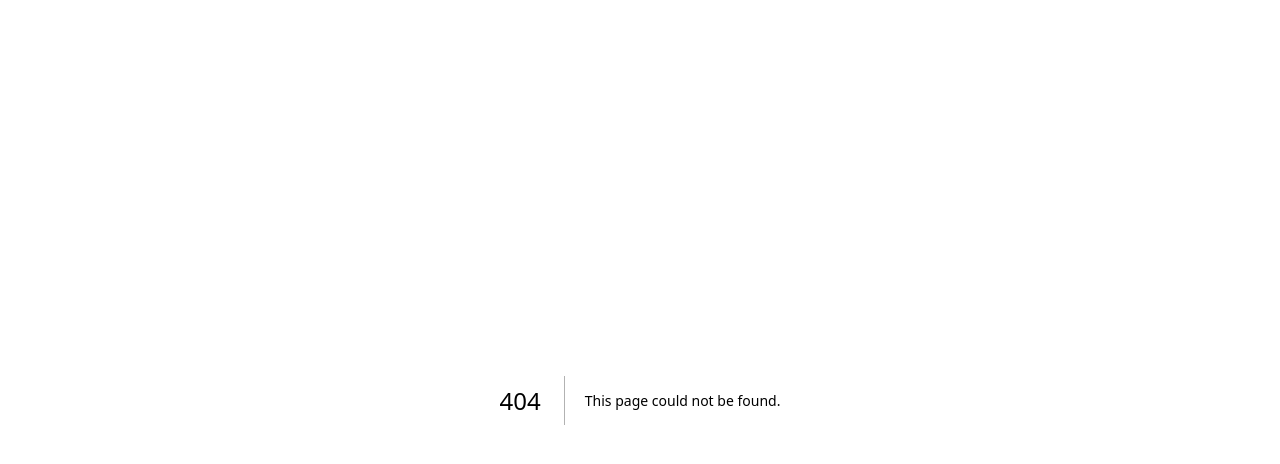
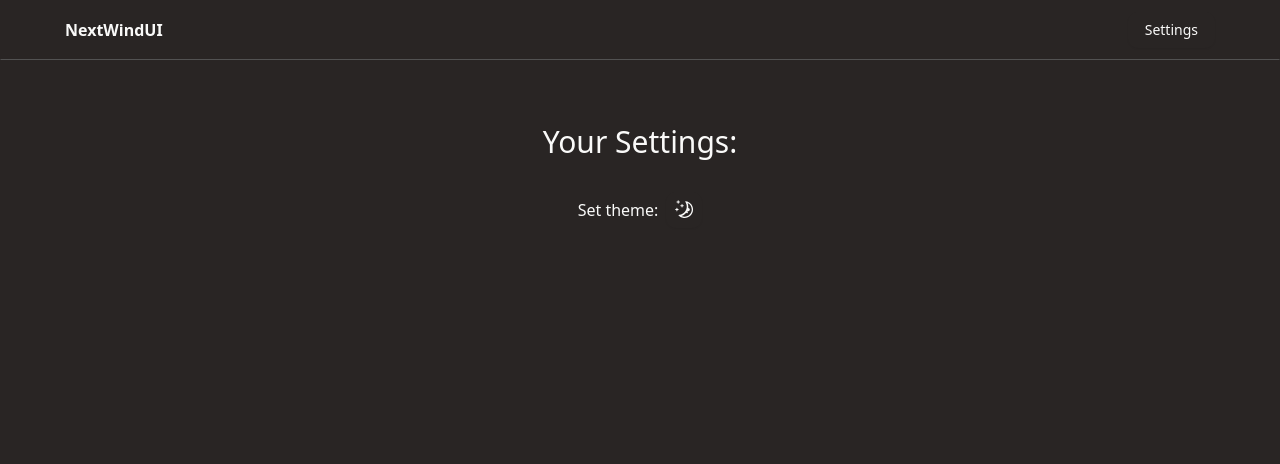
Before and after one commit to nagyb3/nextwindui, a Next.js app: page /settings in a window 1280 px wide. Before the commit this address had no page. Shown: the top 464 px of the page. Built offline with nearby package versions, Linux system fonts and the light colour scheme.

Commit message:
refactor navbar to separate component and add Settings page

```diff
--- a/app/page.tsx
+++ b/app/page.tsx
@@ -1,46 +1,15 @@
 "use client";
 
 import * as React from "react";
-import { Button } from "@/components/ui/button";
-import {
-  DropdownMenu,
-  DropdownMenuContent,
-  DropdownMenuItem,
-  DropdownMenuTrigger,
-} from "@/components/ui/dropdown-menu";
 import { useTheme } from "next-themes";
-import { MoonIcon, SunIcon } from "@radix-ui/react-icons";
+import Navbar from "@/components/navbar";
 
 export default function Home() {
   const { setTheme } = useTheme();
 
   return (
     <div className="min-h-[100vh]">
-      <nav className="h-[60px] border-b-neutral-600 border px-16 flex items-center justify-between">
-        <p className="font-semibold">NextWindUI</p>
-        <div>
-          <DropdownMenu>
-            <DropdownMenuTrigger asChild>
-              <Button variant="outline" size="icon">
-                <SunIcon className="h-[1.2rem] w-[1.2rem] rotate-0 scale-100 transition-all dark:-rotate-90 dark:scale-0" />
-                <MoonIcon className="absolute h-[1.2rem] w-[1.2rem] rotate-90 scale-0 transition-all dark:rotate-0 dark:scale-100" />
-                <span className="sr-only">Toggle theme</span>
-              </Button>
-            </DropdownMenuTrigger>
-            <DropdownMenuContent align="end">
-              <DropdownMenuItem onClick={() => setTheme("light")}>
-                Light
-              </DropdownMenuItem>
-              <DropdownMenuItem onClick={() => setTheme("dark")}>
-                Dark
-              </DropdownMenuItem>
-              <DropdownMenuItem onClick={() => setTheme("system")}>
-                System
-              </DropdownMenuItem>
-            </DropdownMenuContent>
-          </DropdownMenu>
-        </div>
-      </nav>
+      <Navbar></Navbar>
       <div className="flex justify-center gap-y-16 flex-col items-center min-h-[calc(100vh-60px)]">
         <h1 className="text-6xl hover:underline font-semibold">
           Welcome to NextWindUI!
@@ -56,10 +25,11 @@ export default function Home() {
           </a>
         </h2>
         <p className="mt-8 max-w-[500px] text-center">
-          Lorem ipsum dolor sit amet, consectetur adipisicing elit. Accusantium,
-          perferendis. Lorem ipsum dolor, sit amet consectetur adipisicing elit.
-          Ratione, ducimus?
+          Lorem ipsum dolor sit amet consectetur adipisicing elit. Culpa in
+          natus ullam, accusantium nobis itaque quisquam architecto obcaecati
+          quo nihil!
         </p>
+        <section></section>
       </div>
     </div>
   );
--- /dev/null
+++ b/app/settings/page.tsx
@@ -0,0 +1,49 @@
+"use client";
+
+import { useTheme } from "next-themes";
+import React from "react";
+import { MoonIcon, SunIcon } from "@radix-ui/react-icons";
+import { Button } from "@/components/ui/button";
+import {
+  DropdownMenu,
+  DropdownMenuContent,
+  DropdownMenuItem,
+  DropdownMenuTrigger,
+} from "@/components/ui/dropdown-menu";
+import Navbar from "@/components/navbar";
+
+export default function page() {
+  const { setTheme } = useTheme();
+
+  return (
+    <div>
+      <Navbar />
+      <div className="min-h-[calc(100vh-60px)] flex flex-col items-center py-16 gap-y-8">
+        <h1 className="text-3xl">Your Settings:</h1>
+        <div className="flex items-center gap-x-2">
+          <p>Set theme:</p>
+          <DropdownMenu>
+            <DropdownMenuTrigger asChild>
+              <Button variant="outline" size="icon">
+                <SunIcon className="h-[1.2rem] w-[1.2rem] rotate-0 scale-100 transition-all dark:-rotate-90 dark:scale-0" />
+                <MoonIcon className="absolute h-[1.2rem] w-[1.2rem] rotate-90 scale-0 transition-all dark:rotate-0 dark:scale-100" />
+                <span className="sr-only">Toggle theme</span>
+              </Button>
+            </DropdownMenuTrigger>
+            <DropdownMenuContent align="end">
+              <DropdownMenuItem onClick={() => setTheme("light")}>
+                Light
+              </DropdownMenuItem>
+              <DropdownMenuItem onClick={() => setTheme("dark")}>
+                Dark
+              </DropdownMenuItem>
+              <DropdownMenuItem onClick={() => setTheme("system")}>
+                System
+              </DropdownMenuItem>
+            </DropdownMenuContent>
+          </DropdownMenu>
+        </div>
+      </div>
+    </div>
+  );
+}
--- /dev/null
+++ b/components/navbar.tsx
@@ -0,0 +1,19 @@
+import React from "react";
+import { Button } from "./ui/button";
+import { useRouter } from "next/navigation";
+import Link from "next/link";
+
+export default function navbar() {
+  const router = useRouter();
+
+  return (
+    <nav className="h-[60px] border-b-neutral-600 border px-16 flex items-center justify-between">
+      <Link href="/" className="font-semibold">
+        NextWindUI
+      </Link>
+      <Button variant="outline" onClick={() => router.push("/settings")}>
+        Settings
+      </Button>
+    </nav>
+  );
+}
```
